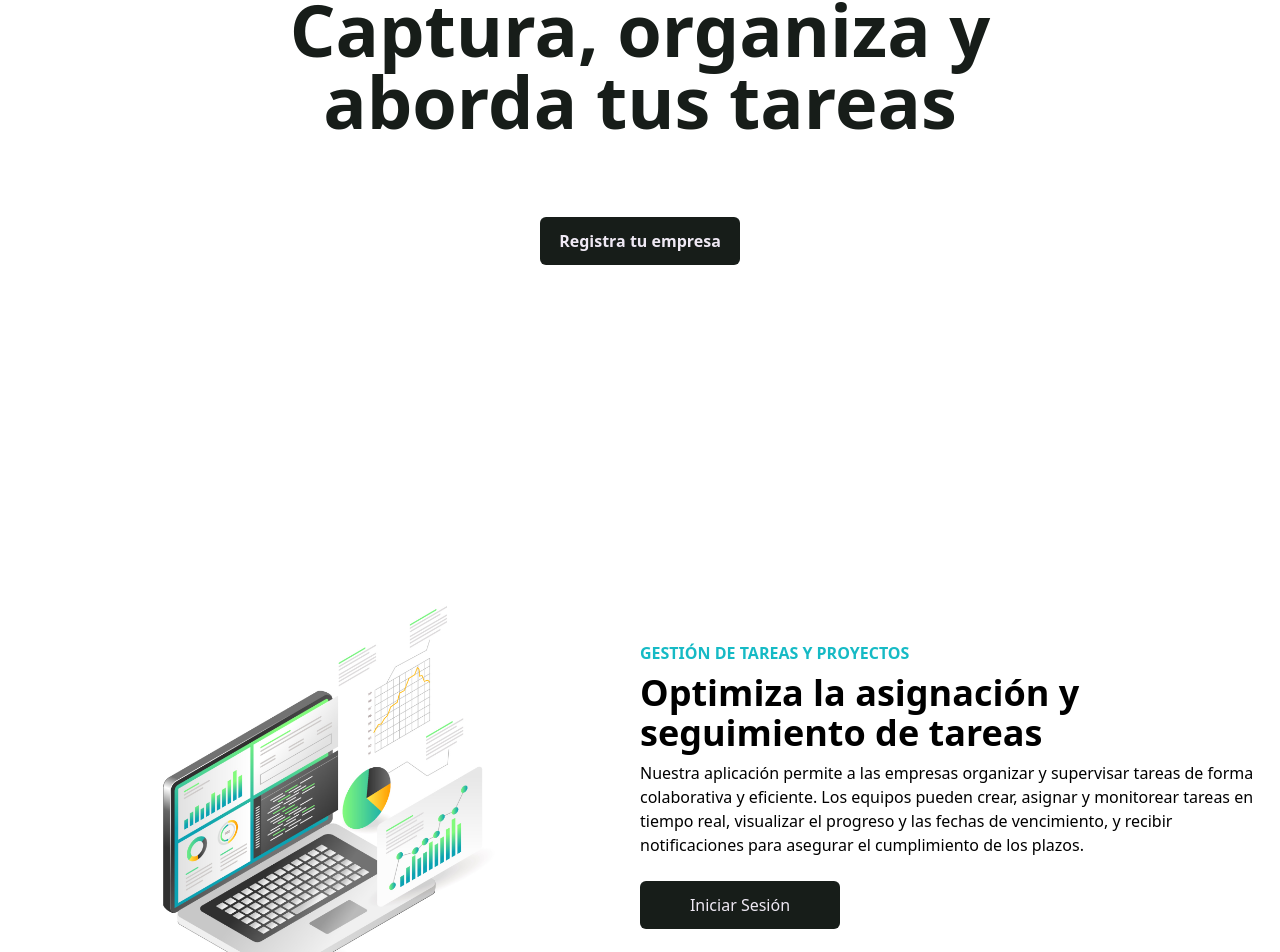
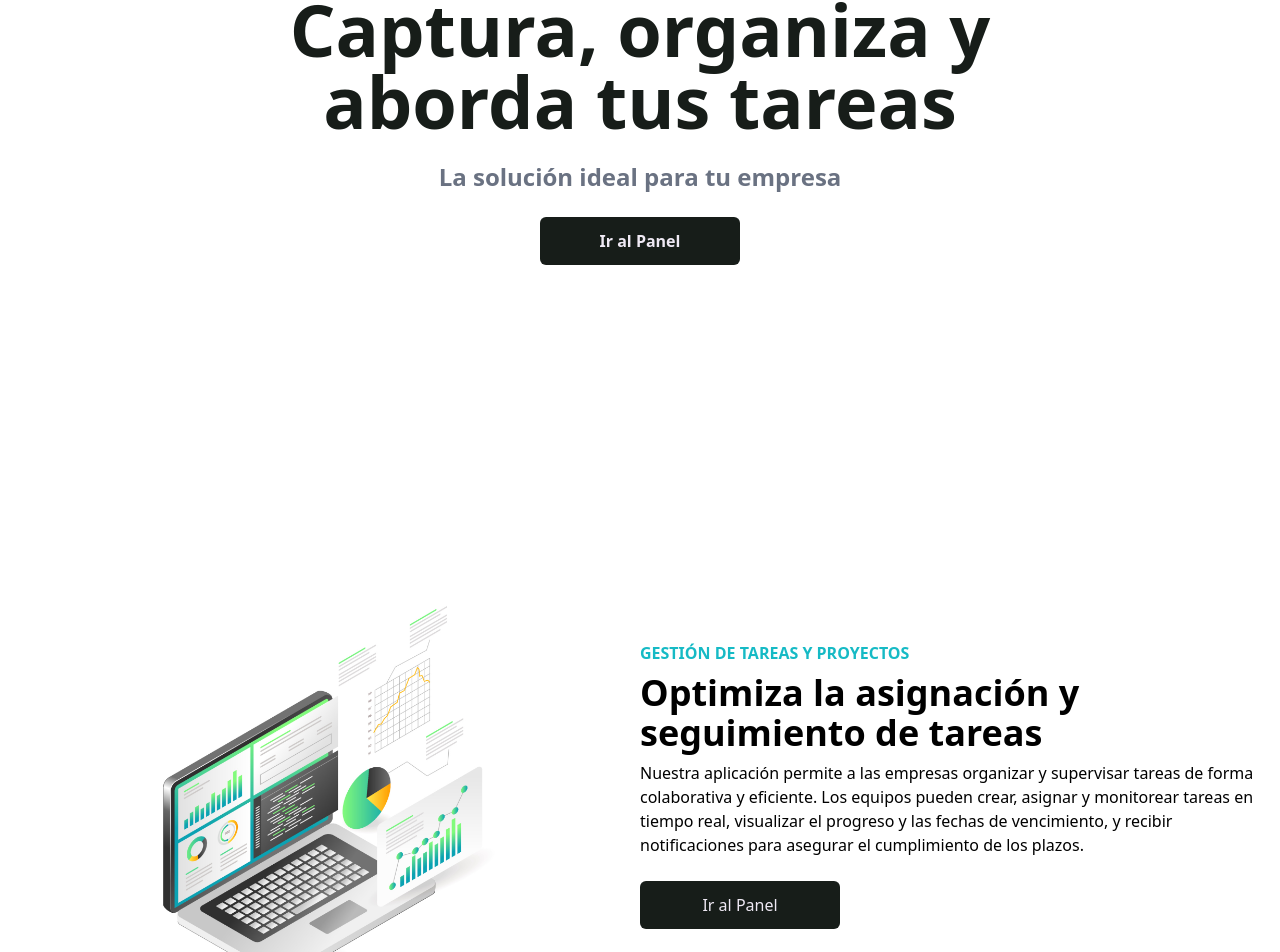
Before and after one commit to sintaxis9/FocusTeam, a React (Vite) app in the folder frontend/: page / in a window 1280 px wide. Shown: the part 291-1243 px from the top of the page. Built offline with nearby package versions, Linux system fonts and the light colour scheme; sample sign-in values are in the browser's storage.

Commit message:
panel de control

```diff
--- a/frontend/src/components/analytics.tsx
+++ b/frontend/src/components/analytics.tsx
@@ -1,27 +1,42 @@
-
 import Laptop from '../assets/laptop.jpg';
 import { useNavigate } from 'react-router-dom';
+import { useAuth } from '../context/authContext';
 
 const Analytics = () => {
+  const navigate = useNavigate();
+  const { isLoggedIn } = useAuth();
 
-    const navigate = useNavigate(); // Hook para navegar
   return (
     <div className='w-full bg-white py-16 px-4'>
       <div className='max-w-[1240px] mx-auto grid md:grid-cols-2'>
         <img className='w-[500px] mx-auto my-4' src={Laptop} alt='Gestión de tareas' />
         <div className='flex flex-col justify-center'>
-                    <p className='text-blue font-bold '>GESTIÓN DE TAREAS Y PROYECTOS</p>
-                    <h1 className='md:text-4xl sm:text-3xl text-2xl font-bold py-2'>Optimiza la asignación y seguimiento de tareas</h1>
+          <p className='text-blue font-bold'>GESTIÓN DE TAREAS Y PROYECTOS</p>
+          <h1 className='md:text-4xl sm:text-3xl text-2xl font-bold py-2'>
+            Optimiza la asignación y seguimiento de tareas
+          </h1>
           <p>
             Nuestra aplicación permite a las empresas organizar y supervisar tareas de forma
-                        colaborativa y eficiente. Los equipos pueden crear, asignar y monitorear tareas en tiempo real, visualizar el progreso y las fechas de vencimiento,
-                        y recibir notificaciones para asegurar el cumplimiento de los plazos.
+            colaborativa y eficiente. Los equipos pueden crear, asignar y monitorear tareas en tiempo real,
+            visualizar el progreso y las fechas de vencimiento, y recibir notificaciones para asegurar el
+            cumplimiento de los plazos.
           </p>
-                    <button className='bg-black text-white w-[200px] rounded-md font-medium my-6 mx-auto md:mx-0 py-3  hover:scale-110 duration-300'
+
+          {isLoggedIn ? (
+            <button
+              className='bg-black text-white w-[200px] rounded-md font-medium my-6 mx-auto md:mx-0 py-3 hover:scale-110 duration-300'
+              onClick={() => navigate('/dashboard')}
+            >
+              Ir al Panel
+            </button>
+          ) : (
+            <button
+              className='bg-black text-white w-[200px] rounded-md font-medium my-6 mx-auto md:mx-0 py-3 hover:scale-110 duration-300'
               onClick={() => navigate('/login')}
             >
               Iniciar Sesión
             </button>
+          )}
         </div>
       </div>
     </div>
--- a/frontend/src/components/dashboard/dashboard.tsx
+++ b/frontend/src/components/dashboard/dashboard.tsx
@@ -7,8 +7,7 @@ const Dashboard: React.FC = () => {
     return (
         <div className="bg-white h-screen p-4">
             <Panel />
-{/*
-            <Grid /> */}
+
         </div>
     );
 };
--- a/frontend/src/components/hero.tsx
+++ b/frontend/src/components/hero.tsx
@@ -1,32 +1,40 @@
 import React from 'react';
 import { useNavigate } from 'react-router-dom';
-
+import { useAuth } from '../context/authContext';
 
 const Hero: React.FC = () => {
-    const navigate = useNavigate(); // Hook para navegar
+  const navigate = useNavigate();
+  const { isLoggedIn } = useAuth();
 
   return (
     <div className='text-black'>
       <div className='max-w-[800px] mt-[-96px] w-full h-screen mx-auto text-center flex flex-col justify-center'>
         <p className='text-blue font-bold p-2'>
-                    AUMENTA TU PRODUCTUVIDAD
+          AUMENTA TU PRODUCTIVIDAD
         </p>
         <h1 className='md:text-7xl sm:text-6xl text-4xl font-bold md:py-6'>
           Captura, organiza y aborda tus tareas
         </h1>
-                <div className='flex justify-center items-center'>
-                    <p className='md:text-5xl sm:text-4xl text-xl font-bold py-4'>
 
+        <p className='md:text-2xl text-xl font-bold text-gray-500'>
+          La solución ideal para tu empresa
         </p>
-                </div>
-                <p className='md:text-2xl text-xl font-bold text-gray-500'>
-                </p>
+
+        {isLoggedIn ? (
+          <button
+            className='bg-black w-[200px] rounded-md font-bold my-6 mx-auto py-3 text-white hover:scale-110 duration-300'
+            onClick={() => navigate('/dashboard')}
+          >
+            Ir al Panel
+          </button>
+        ) : (
           <button
             className='bg-black w-[200px] rounded-md font-bold my-6 mx-auto py-3 text-white hover:scale-110 duration-300'
             onClick={() => navigate('/register')}
           >
             Registra tu empresa
           </button>
+        )}
       </div>
     </div>
   );
--- a/frontend/src/components/sidebar/accountToggle.tsx
+++ b/frontend/src/components/sidebar/accountToggle.tsx
@@ -1,7 +1,13 @@
 import React from "react";
 import { FiChevronDown, FiChevronUp } from "react-icons/fi";
+import { useAuth } from "../../context/authContext";
 
 export const AccountToggle = () => {
+  const { user } = useAuth();
+
+  // Obtén nombre desde el correo (antes del @)
+  const name = user?.email.split("@")[0] || "Usuario";
+
   return (
     <div className="border-b mb-4 mt-2 pb-4 border-stone-300">
       <button className="flex p-0.5 hover:bg-stone-200 rounded transition-colors relative gap-2 w-full items-center">
@@ -11,8 +17,8 @@ export const AccountToggle = () => {
           className="size-8 rounded shrink-0 bg-violet-500 shadow"
         />
         <div className="text-start">
-          <span className="text-sm font-bold block">Diego Alvarez</span>
-          <span className="text-xs block text-stone-500">diego@focusTeam.cl</span>
+          <span className="text-sm font-bold block">{name}</span>
+          <span className="text-xs block text-stone-500">{user?.email}</span>
         </div>
 
         <FiChevronDown className="absolute right-2 top-1/2 translate-y-[calc(-50%+4px)] text-xs" />
--- a/frontend/src/pages/login.tsx
+++ b/frontend/src/pages/login.tsx
@@ -14,7 +14,7 @@ const Login: React.FC = () => {
 
   useEffect(() => {
     if (isLoggedIn) {
-      navigate('/dashboard');
+      navigate('/panel');
     }
   }, [isLoggedIn, navigate]);
 
@@ -81,12 +81,12 @@ const Login: React.FC = () => {
               Login
             </button>
           </form>
-          <div className="mt-5 text-xs border-b border-[#002D74] py-4 text-[#002D74]">
-            <a href="#">Olvidaste tu contraseña?</a>
-          </div>
+
           <div className="mt-3 text-xs flex justify-between items-center text-[#002D74]">
             <p>No tienes una cuenta?</p>
-            <button className="py-2 px-5 bg-white border rounded-xl hover:scale-110 duration-300">
+            <button className="py-2 px-5 bg-white border rounded-xl hover:scale-110 duration-300"
+            onClick={() => navigate('/register')}
+            >
               Registra tu empresa
             </button>
           </div>
--- a/frontend/src/pages/panel.tsx
+++ b/frontend/src/pages/panel.tsx
@@ -6,7 +6,7 @@ import React from 'react';
 const Panel: React.FC = () => {
   return (
     <div>
-        <p>Panel</p>
+        <p>Panel de la pagina panel</p>
     </div>
   );
 };
--- a/frontend/src/pages/register.tsx
+++ b/frontend/src/pages/register.tsx
@@ -55,7 +55,7 @@ const RegisterCompany: React.FC = () => {
               className="p-2 rounded-xl border"
               type="text"
               name="domain"
-              placeholder="Dominio de la empresa (ej. miempresa.com)"
+              placeholder="Dominio de la empresa "
               required
             />
             <button
@@ -66,12 +66,6 @@ const RegisterCompany: React.FC = () => {
             </button>
           </form>
 
-          <button
-            className="mt-4 underline text-[#002D74] text-xs"
-            onClick={() => setUserType(null)}
-          >
-            &larr; Elegir otra opción
-          </button>
         </div>
 
         <div className="md:block hidden w-1/2">
```
Lines whose indentation alone changed are shown as unchanged.
